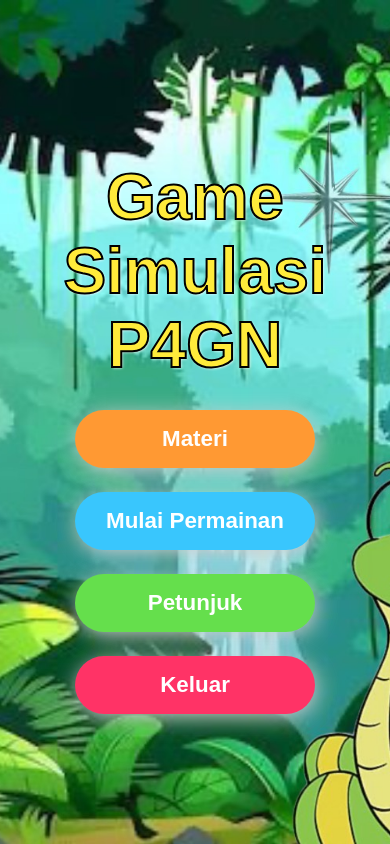
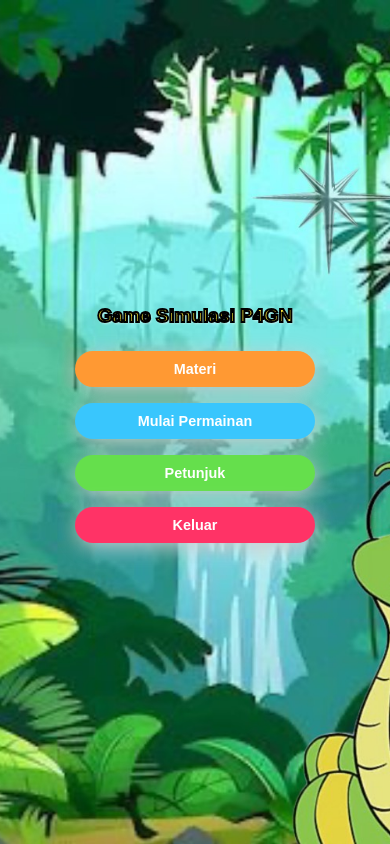
Before and after one commit to indahwarda/ular-tangga-bnnk, a React (Vite) app: page / in a window 390 px wide. Built offline with nearby package versions, Linux system fonts and the light colour scheme.

Commit message:
Update index

```diff
--- a/src/index.css
+++ b/src/index.css
@@ -170,3 +170,49 @@ body {
     font-size: 0.9rem;
   }
 }
+
+/* Responsive Design untuk Mobile */
+* {
+  box-sizing: border-box;
+}
+
+body {
+  margin: 0;
+  padding: 0;
+  overflow-x: hidden;
+}
+
+/* Responsiveness untuk semua container */
+#root {
+  width: 100%;
+  min-height: 100vh;
+}
+
+/* Media Query untuk Mobile (layar < 768px) */
+@media screen and (max-width: 768px) {
+  body {
+    font-size: 14px;
+  }
+
+  h1 {
+    font-size: 1.5rem !important;
+  }
+
+  button {
+    font-size: 1rem !important;
+    padding: 12px 24px !important;
+    margin: 8px 0 !important;
+  }
+}
+
+/* Media Query untuk Mobile Kecil (layar < 480px) */
+@media screen and (max-width: 480px) {
+  h1 {
+    font-size: 1.2rem !important;
+  }
+
+  button {
+    font-size: 0.9rem !important;
+    padding: 10px 20px !important;
+  }
+}
```
